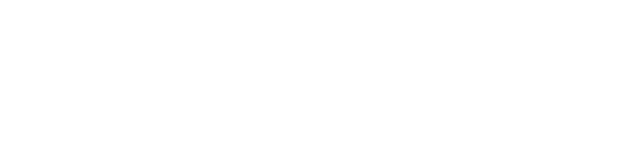
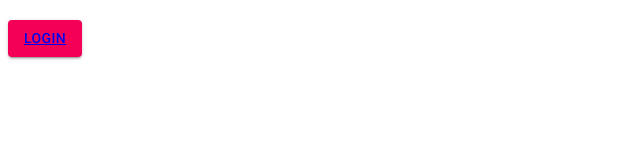
Before and after one commit to pruales/halo-react, a Gatsby site: page / in a window 1280 px wide. Before the commit this address had no page. Shown: the whole page, without its empty margins (0-640 px from the left). Built offline with nearby package versions, Linux system fonts and the light colour scheme; Gatsby itself is replaced by a stand-in of ours.

Commit message:
work around for ssr

```diff
--- a/src/pages/index.js
+++ b/src/pages/index.js
@@ -1,11 +1,14 @@
 import React from "react"
-import { Link, navigate } from "gatsby"
-import { getAccessToken, isLoggedIn } from "../services/auth"
-
+import { Link } from "gatsby"
+import Button from '@material-ui/core/Button'
 import Layout from "../components/layout"
 
 export default () => (
-  <Layout>
-    {navigate('/app/login')}
-  </Layout>
+    <Layout>
+        <Button
+            style={{ marginTop: '12px'}}
+            variant="contained"
+            color="secondary"
+        > <Link to="/app/login"> Login</Link> </Button>
+    </Layout>
 )
```
